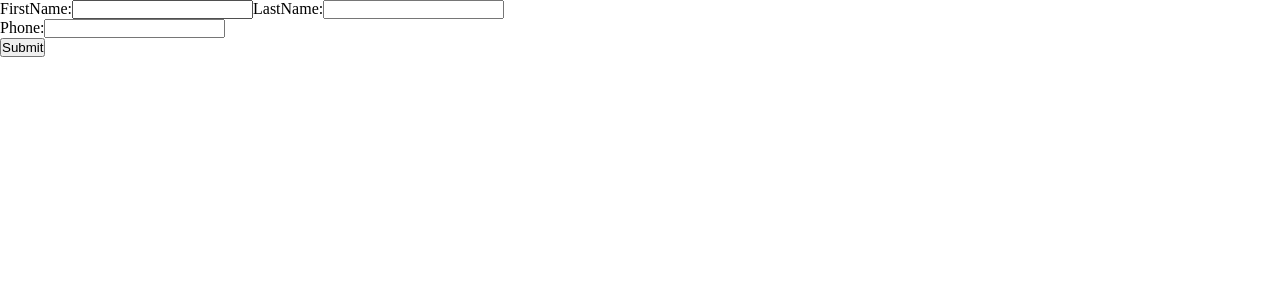
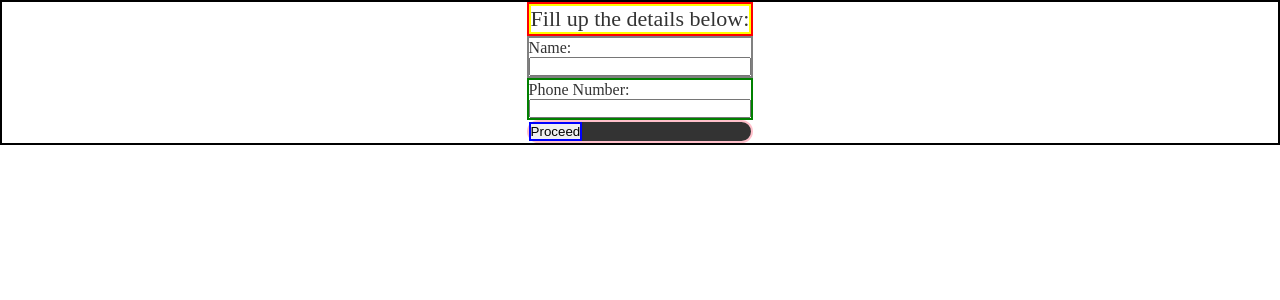
Before and after one commit to ShubhamAgarwal-GHC/GHC-consultation-personal, a React (Create React App) app: page /contactForm in a window 1280 px wide. Shown: the top 300 px of the page. Built offline with nearby package versions, Linux system fonts and the light colour scheme.

Commit message:
option type1 added

```diff
--- a/src/Components/ContactForm.jsx
+++ b/src/Components/ContactForm.jsx
@@ -1,88 +1,87 @@
-import React, { useState, useContext } from 'react';
-import { useNavigate } from "react-router-dom";
-import { Context } from "./Store"
+import React, { useState } from "react";
+import CONSTANT from "../Constants/constant.json";
+import "../Css/ContactForm.css"
 
 function ContactForm() {
-  const navigate = useNavigate();
+  const [formData, setFormData] = useState({
+    name: "",
+    phone: "",
+  });
 
-  const [firstName, setFirstName] = useState('');
-  const [lastName, setLastName] = useState('');
-  const [phone, setPhone] = useState('');
-  const [firstNameError, setFirstNameError] = useState('');
-  const [lastNameError, setLastNameError] = useState('');
-  const [phoneError, setPhoneError] = useState('');
-  const [consultDataState, setConsultDataState] = useContext(Context);
+  const [errors, setErrors] = useState({});
+
+  const handleInputChange = (event) => {
+    const { name, value } = event.target;
+    setFormData({
+      ...formData,
+      [name]: value,
+    });
+  };
 
   const handleSubmit = (event) => {
     event.preventDefault();
-    if (validateName() && validatePhone()) {
-      console.log(`Submitting form with name: ${firstName} ${lastName} and phone: ${phone}`);
-
-      setConsultDataState((prevState) => {
-        prevState.firstName = firstName;
-        prevState.lastName = lastName;
-        prevState.phone = phone;
-        return prevState;
-      });
-      setFirstName("");
-      setLastName("");
-      setPhone("");
-      console.log("ContactForm", consultDataState);
-      navigate("/recommendProduct", { state: { } });
-
+    if (validateForm()) {
+      console.log(formData);
+      // You can replace the console.log with a function that sends the data to a server
     }
   };
 
-  const validateName = () => {
-    if (!firstName) {
-      setFirstNameError('First name is required');
-      return false;
+  const validateForm = () => {
+    let errors = {};
+    let isValid = true;
+
+    if (!formData.name) {
+      isValid = false;
+      errors["name"] = "Please enter your name.";
     }
 
-    if (!lastName) {
-      setLastNameError('Last name is required');
-      return false;
+    if (!formData.phone) {
+      isValid = false;
+      errors["phone"] = "Please enter your phone number.";
+    } else if (!/^\d{10}$/i.test(formData.phone)) {
+      isValid = false;
+      errors["phone"] = "Please enter a valid phone number.";
     }
-    setFirstNameError('');
-    setLastNameError('');
-      return true;
-  };
 
-  const validatePhone = () => {
-    const phoneRegex = /^[0-9]{10}$/;
-    if (!phone) {
-      setPhoneError('Phone number is required');
-      return false;
-    } else if (!phoneRegex.test(phone)) {
-      setPhoneError('Invalid phone number');
-      return false;
-    } else {
-      setPhoneError('');
-      return true;
-    }
+    setErrors(errors);
+    return isValid;
   };
 
   return (
+    <div className="form">
       <form onSubmit={handleSubmit}>
+        <div className="fillUpTheDetails">
+          <h1>{CONSTANT.FillUpTheDetailsBelow}</h1>
+        </div>
+        <div className="name">
           <label>
-        FirstName:
-        <input type="text" value={firstName} onChange={(e) => setFirstName(e.target.value)} />
-        {firstNameError && <span style={{ color: 'red' }}>{firstNameError}</span>}
+            Name:
+            <input
+              type="text"
+              name="name"
+              value={formData.name}
+              onChange={handleInputChange}
+            />
+            {errors.name && <span className="error">{errors.name}</span>}
           </label>
+        </div>
+        <div className="phone">
           <label>
-        LastName:
-        <input type="text" value={lastName} onChange={(e) => setLastName(e.target.value)} />
-        {lastNameError && <span style={{ color: 'red' }}>{lastNameError}</span>}
+            Phone Number:
+            <input
+              type="text"
+              name="phone"
+              value={formData.phone}
+              onChange={handleInputChange}
+            />
+            {errors.phone && <span className="error">{errors.phone}</span>}
           </label>
-      <br />
-      <label>
-        Phone:
-        <input type="tel" value={phone} onChange={(e) => setPhone(e.target.value)} />
-        {phoneError && <span style={{ color: 'red' }}>{phoneError}</span>}
-      </label>
-      <br />
-      <button type="submit">Submit</button>
+        </div>
+        <div className="submit">
+          <button type="submit">{CONSTANT.Proceed}</button>
+        </div>
       </form>
+    </div>
   );
 }
 
--- a/src/Components/Options/Type1.jsx
+++ b/src/Components/Options/Type1.jsx
@@ -59,7 +59,7 @@ const Type1 = ({
       </div>
       {multipleSelectAllowed && (
         <div className="type1-button">
-          <button onClick={ () => handleNextPage()}>Continue</button>
+          <button onClick={ () => handleNextPage()}>{CONSTANT.Proceed}</button>
         </div>
       )}
     </div>
--- a/src/Components/ProgressBar.jsx
+++ b/src/Components/ProgressBar.jsx
@@ -6,7 +6,7 @@ const ProgressBarGHC = ({percentage}) => {
   return (
     <ProgressBar
       percent={percentage}
-      filledBackground="linear-gradient(to right, #fefb72, #f0bb31)"
+      filledBackground="linear-gradient(to right, #FFFFFF, #000000)"
     >
     </ProgressBar>
   );
--- a/src/Components/QuestionsCard.jsx
+++ b/src/Components/QuestionsCard.jsx
@@ -116,7 +116,7 @@ const QuestionsCard = () => {
         optionSelected = {optionSelected}
         multipleSelectAllowed = {QUESTIONS_ARRAY[currentPageIndex].multipleSelectAllowed}
         isProgressBarRequired = {QUESTIONS_OBJECT.isProgressBarRequired}
-        percentage = {(currentPageIndex / QUESTIONS_ARRAY.length) * 100}
+        percentage = {((currentPageIndex + 1) / QUESTIONS_ARRAY.length) * 100}
         handleNextPage = {handleNextPage}
       />
 
--- a/src/Constants/Consultation.js
+++ b/src/Constants/Consultation.js
@@ -109,7 +109,7 @@ const QUESTIONS_WITH_OPTIONS = {
             question: "Have you tried hair loss treatments before?", //req
             quotes: "", //req
             quotesDelay: "", //req
-            defaultOptionIndex: 1, // -1 if no deafult req
+            defaultOptionIndex: "", // -1 if no deafult req
             multipleSelectAllowed: false,
             skipToQuestion: (obj) => {
               console.log("skipToQuestion test-1", obj);
@@ -137,7 +137,7 @@ const QUESTIONS_WITH_OPTIONS = {
             question: "Which treatments have you tried?", //req
             quotes: "", //req
             quotesDelay: "", //req
-            defaultOptionIndex: 1, // -1 if no deafult req
+            defaultOptionIndex: "", // -1 if no deafult req
             multipleSelectAllowed: true,
             skipToQuestion: (obj) => {
               console.log("skipToQuestion test-1", obj);
@@ -186,7 +186,7 @@ const QUESTIONS_WITH_OPTIONS = {
             question: "How did these treatments go?", //req
             quotes: "", //req
             quotesDelay: "", //req
-            defaultOptionIndex: 0, // -1 if no deafult req
+            defaultOptionIndex: "", // -1 if no deafult req
             multipleSelectAllowed: false,
             skipToQuestion: (obj) => {
               console.log("skipToQuestion test", obj);
@@ -220,7 +220,7 @@ const QUESTIONS_WITH_OPTIONS = {
             quotes:
               "50% of the male pattern baldness can be attributed due to  hereditary roots.However, hereditary male pattern baldness is treatable by taking early preventive actions", //req
             quotesDelay: 300, //req
-            defaultOptionIndex: 0, // -1 if no deafult req
+            defaultOptionIndex: "", // -1 if no deafult req
             multipleSelectAllowed: false,
             skipToQuestion: (obj) => {
               console.log("skipToQuestion test", obj);
@@ -254,7 +254,7 @@ const QUESTIONS_WITH_OPTIONS = {
             quotes:
               "FACT: Every time we try a new medication it takes time for our body to react. Similarly, we can observe minimal hair loss when we start to use minoxidil for a few days", //req
             quotesDelay: 300, //req
-            defaultOptionIndex: 0, // -1 if no deafult req
+            defaultOptionIndex: "", // -1 if no deafult req
             multipleSelectAllowed: false,
             skipToQuestion: (obj) => {
               console.log("skipToQuestion test", obj);
@@ -283,7 +283,7 @@ const QUESTIONS_WITH_OPTIONS = {
               "Our doctors need a photo of your scalp selfie photo descriptive image for how to take photo", //req
             quotes: "", //req
             quotesDelay: "", //req
-            defaultOptionIndex: 0, // -1 if no deafult req
+            defaultOptionIndex: "", // -1 if no deafult req
             multipleSelectAllowed: false,
             skipToQuestion: (obj) => {
               console.log("skipToQuestion test", obj);
@@ -311,7 +311,7 @@ const QUESTIONS_WITH_OPTIONS = {
             question: "What problems are you facing?", //req
             quotes: "",
             quotesDelay: "", //req
-            defaultOptionIndex: 1, // -1 if no deafult req
+            defaultOptionIndex: "", // -1 if no deafult req
             multipleSelectAllowed: true,
             // Refer NOTE-1
             skipToQuestion: (obj) => {
@@ -350,7 +350,7 @@ const QUESTIONS_WITH_OPTIONS = {
             question: "In the last 3 months, how often were you able to get an erection during sexual activity?", //req
             quotes: "", //req
             quotesDelay: "", //req
-            defaultOptionIndex: 1, // -1 if no deafult req
+            defaultOptionIndex: "", // -1 if no deafult req
             multipleSelectAllowed: false,
             skipToQuestion: (obj) => {
               console.log("skipToQuestion test-1", obj);
@@ -397,7 +397,7 @@ const QUESTIONS_WITH_OPTIONS = {
             question: "In the last 3 months, how often were you able to sustain the erection till ejaculation?", //req
             quotes: "", //req
             quotesDelay: "", //req
-            defaultOptionIndex: 1, // -1 if no deafult req
+            defaultOptionIndex: "", // -1 if no deafult req
             multipleSelectAllowed: false,
             skipToQuestion: (obj) => {
               console.log("skipToQuestion test-2", obj);
@@ -435,7 +435,7 @@ const QUESTIONS_WITH_OPTIONS = {
             question: "What concerns are you experiencing with respect to ejaculation? Ejaculation - when one orgasms or climaxes and semen is released from the penis.", //req
             quotes: "", //req
             quotesDelay: "", //req
-            defaultOptionIndex: 0, // -1 if no deafult req
+            defaultOptionIndex: "", // -1 if no deafult req
             multipleSelectAllowed: false,
             skipToQuestion: (obj) => {
               console.log("skipToQuestion test-3", obj);
@@ -474,7 +474,7 @@ const QUESTIONS_WITH_OPTIONS = {
             question: "How often do you have trouble getting or keeping an erection during sex?", //req
             quotes: "40% of men experience symptoms like this by the age of 40", //req
             quotesDelay: 300, //req
-            defaultOptionIndex: 0, // -1 if no deafult req
+            defaultOptionIndex: "", // -1 if no deafult req
             multipleSelectAllowed: false,
             skipToQuestion: (obj) => {
               console.log("skipToQuestion test", obj);
@@ -512,7 +512,7 @@ const QUESTIONS_WITH_OPTIONS = {
             question: "How long were you able to last during sex in the last 3 months?", //req
             quotes: "30-40% of the men experience this at some point in their lives Understanding more about your condition helps us suggest the best-suited plan for you",
             quotesDelay: 300, //req
-            defaultOptionIndex: 0, // -1 if no deafult req
+            defaultOptionIndex: "", // -1 if no deafult req
             multipleSelectAllowed: false,
             skipToQuestion: (obj) => {
               console.log("skipToQuestion test", obj);
@@ -551,7 +551,7 @@ const QUESTIONS_WITH_OPTIONS = {
               "Have you been diagnosed with any of the following illness or disorders?", //req
             quotes: "Knowing your physical strength during intercourse helps us navigate to the right treatment for you", //req
             quotesDelay: "", //req
-            defaultOptionIndex: 0, // -1 if no deafult req
+            defaultOptionIndex: "", // -1 if no deafult req
             multipleSelectAllowed: true,
             skipToQuestion: (obj) => {
               console.log("skipToQuestion test", obj);
@@ -601,7 +601,7 @@ const QUESTIONS_WITH_OPTIONS = {
               "Do you consume any of the following?", //req
             quotes: "", //req
             quotesDelay: "", //req
-            defaultOptionIndex: 0, // -1 if no deafult req
+            defaultOptionIndex: "", // -1 if no deafult req
             multipleSelectAllowed: false,
             skipToQuestion: (obj) => {
               console.log("skipToQuestion test", obj);
@@ -636,7 +636,7 @@ const QUESTIONS_WITH_OPTIONS = {
             question: "Do you experience cramps or tiredness while having sex?", //req
             quotes: "", //req
             quotesDelay: "", //req
-            defaultOptionIndex: 0, // -1 if no deafult req
+            defaultOptionIndex: "", // -1 if no deafult req
             multipleSelectAllowed: false,
             skipToQuestion: (obj) => {
               console.log("skipToQuestion test", obj);
@@ -670,7 +670,7 @@ const QUESTIONS_WITH_OPTIONS = {
             type: "radio", // radio, checkbox, input, textarea
             quotes: "30% people suffer this issue", //req
             quotesDelay: 300, //req
-            defaultOptionIndex: 1, // -1 if no deafult req
+            defaultOptionIndex: "", // -1 if no deafult req
             options: [
               {
                 displayText: "Regrowing your hair",
@@ -703,7 +703,7 @@ const QUESTIONS_WITH_OPTIONS = {
             type: "radio", // radio, checkbox, input, textarea
             quotes: "30% people suffer this issue2", //req
             quotesDelay: 300, //req
-            defaultOptionIndex: 1, // -1 if no deafult req
+            defaultOptionIndex: "", // -1 if no deafult req
             options: [
               {
                 displayText: "Regrowing your hair2",
@@ -747,7 +747,7 @@ const QUESTIONS_WITH_OPTIONS = {
             type: "radio", // radio, checkbox, input, textarea
             quotes: "30% people suffer this issue", //req
             quotesDelay: 300, //req
-            defaultOptionIndex: 1,
+            defaultOptionIndex: "",
             options: [
               {
                 displayText: "Regrowing your hair",
@@ -781,7 +781,7 @@ const QUESTIONS_WITH_OPTIONS = {
             type: "radio", // radio, checkbox, input, textarea
             quotes: "30% people suffer this issue2", //req
             quotesDelay: 300, //req
-            defaultOptionIndex: 1, // -1 if no deafult req
+            defaultOptionIndex: "", // -1 if no deafult req
             options: [
               {
                 displayText: "Regrowing your hair2",
@@ -815,7 +815,7 @@ const QUESTIONS_WITH_OPTIONS = {
             type: "radio", // radio, checkbox, input, textarea
             quotes: "30% people suffer this issue2", //req
             quotesDelay: 300, //req
-            defaultOptionIndex: 1, // -1 if no deafult req
+            defaultOptionIndex: "", // -1 if no deafult req
             options: [
               {
                 displayText: "Regrowing your hair2",
@@ -849,7 +849,7 @@ const QUESTIONS_WITH_OPTIONS = {
             type: "radio", // radio, checkbox, input, textarea
             quotes: "30% people suffer this issue2", //req
             quotesDelay: 300, //req
-            defaultOptionIndex: 1, // -1 if no deafult req
+            defaultOptionIndex: "", // -1 if no deafult req
             options: [
               {
                 displayText: "Regrowing your hair2",
@@ -883,7 +883,7 @@ const QUESTIONS_WITH_OPTIONS = {
             type: "radio", // radio, checkbox, input, textarea
             quotes: "30% people suffer this issue2", //req
             quotesDelay: 300, //req
-            defaultOptionIndex: 1, // -1 if no deafult req
+            defaultOptionIndex: "", // -1 if no deafult req
             options: [
               {
                 displayText: "Regrowing your hair2",
--- a/src/Constants/constant.json
+++ b/src/Constants/constant.json
@@ -5,6 +5,8 @@
     "Health_Expert" : "Health expert to assist you based on your response",
     "Personalized_Treatment" : "Personalized treatment plan",
     "SelectAllThatApply" : "Select all that apply",
+    "Proceed" : "Proceed",
+    "FillUpTheDetailsBelow" : "Fill up the details below: ",
 
 
     "KNOW_WHATS_RIGHT_FOR_YOU" : "Know what's right for you",
--- /dev/null
+++ b/src/Css/ContactForm.css
@@ -0,0 +1,65 @@
+.form {
+    border: 2px solid black;
+    display: flex;
+    justify-content: center;
+}
+
+.name label {
+    display: flex;
+    flex-direction: column;
+    font-family: 'Futura Md BT';
+    font-style: normal;
+    font-weight: 400;
+    font-size: 16px;
+    line-height: 19px;
+
+    color: #333333;
+
+}
+
+.phone label {
+    display: flex;
+    flex-direction: column;
+    font-family: 'Futura Md BT';
+    font-style: normal;
+    font-weight: 400;
+    font-size: 16px;
+    line-height: 19px;
+
+    color: #333333;
+
+}
+
+.fillUpTheDetails {
+    border: 2px solid red;
+}
+
+.fillUpTheDetails h1 {
+    border: 2px solid yellow;
+    font-family: 'Futura Md BT';
+    font-style: normal;
+    font-weight: 400;
+    font-size: 22px;
+    line-height: 26px;
+    text-align: center;
+
+    color: #333333;
+}
+
+.name {
+    border: 2px solid gray;
+}
+
+.phone {
+    border: 2px solid green;
+}
+
+.submit {
+    border: 2px solid pink;
+    background: #333333;
+border-radius: 20px;
+}
+
+.submit>button {
+    border: 2px solid blue;
+}
--- a/src/Css/Type1.css
+++ b/src/Css/Type1.css
@@ -86,15 +86,22 @@
 }
 
 .type1-button>button {
-    width: 18%;
-    border-radius: 6px;
+    width: 242px;
+    border-radius: 20px;
     color: white;
-    background: black;
+    background: #333333;
+}
 
+.type1-button>button:hover{
+    cursor: pointer;
+}
+.type1-option:hover{
+    cursor: pointer;
 }
 
 .type1-all-options>.selected {
-    background: grey;
+    box-shadow: 0px 1px 10px rgba(0, 0, 0, 0.12);
+    border: 1px solid #333333;
 }
 
 @media only screen and (max-device-width: 480px) {
@@ -115,6 +122,19 @@
         padding: 2%;
     }
     .type1-button > button{
-        width: 40%;
+        width: 100%;
+        border-radius: 0;
+        font-size: 18px;
+        line-height: 21px;
+        font-family: Roboto;
+        font-weight: 700;
+        font-style: normal;
+    }
+
+    .type1-button{
+        position: absolute;
+        bottom: 0;
+        width: 100%;
+        height: 66px;
     }
 }
```
Lines whose indentation alone changed are shown as unchanged.
